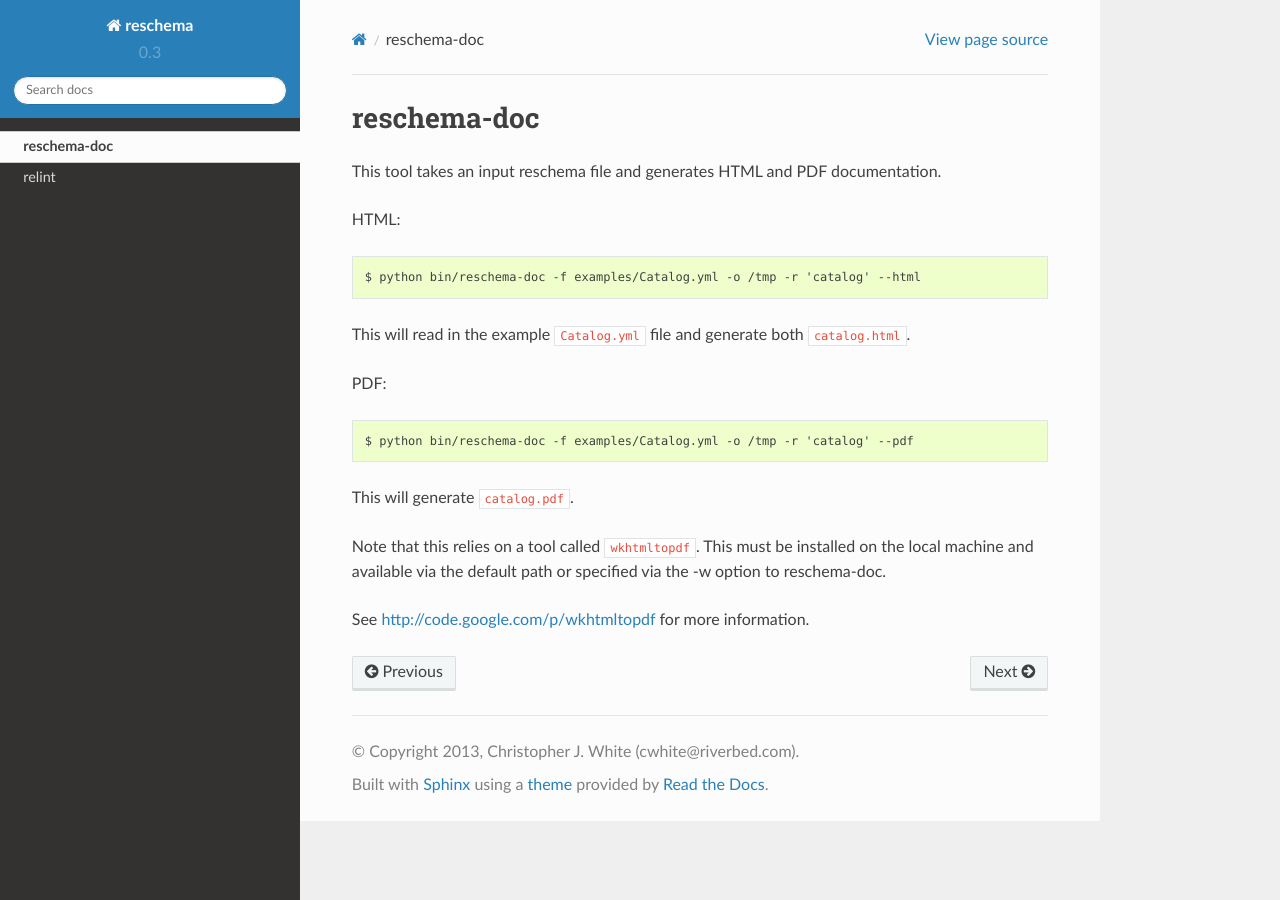
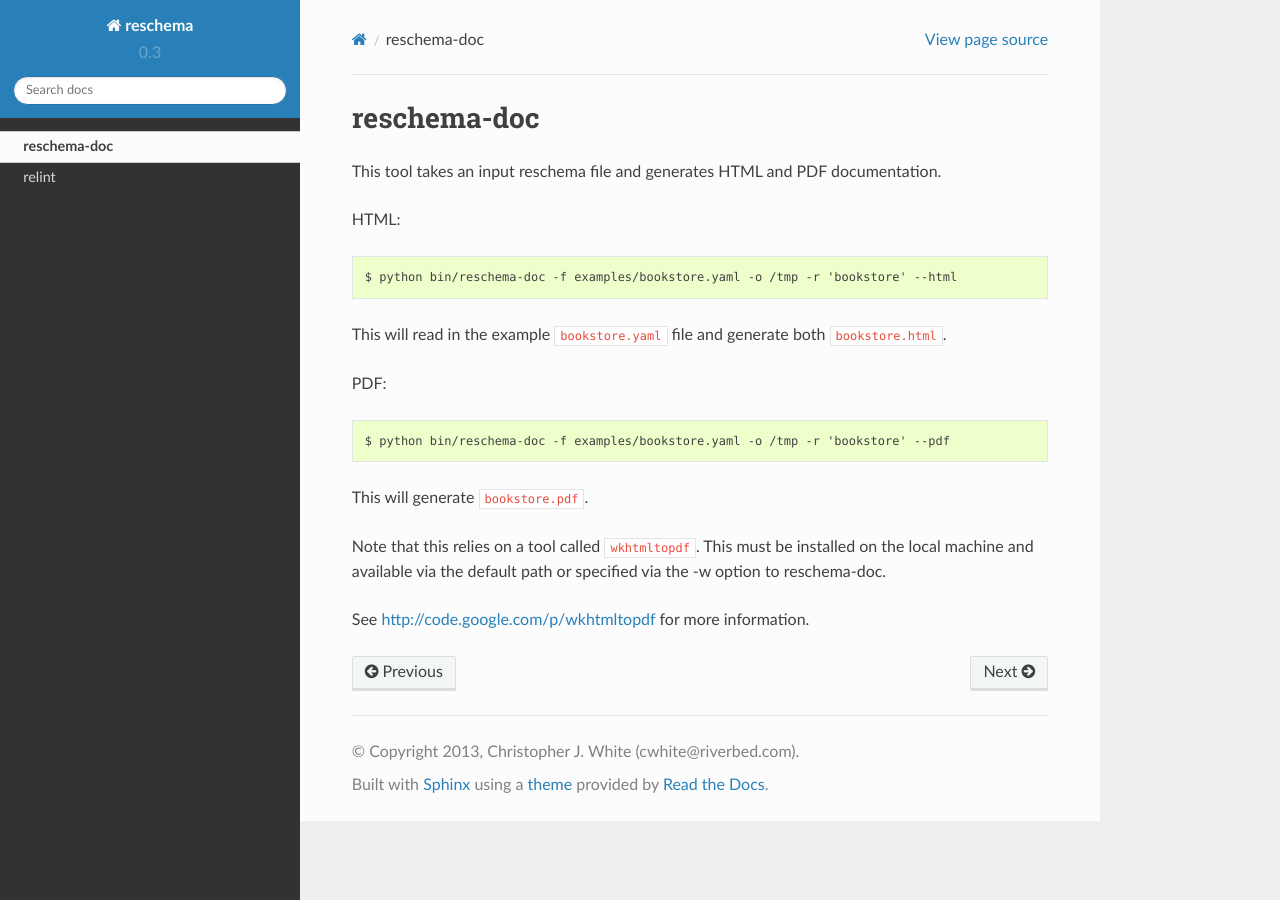
Before and after one commit to riverbed/reschema, a Sphinx documentation site: the page built from docs/reschema-doc.rst, in a window 1280 px wide. Built offline with Sphinx 7.4.7 and the Read the Docs theme 2.0.0, drawn with Linux system fonts in a browser that asks for light colours.

Commit message:
"Catalog" => "bookstore", ".yml" => ".yaml"
Because repeated experience shows that lots of people think that
"catalog" refers to the schema generically, rather than being
specific to the collection-of-books example.  So call it a bookstore.

Also, "*.yaml" is preferred over "*.yml"

According to the YAML FAQ.  Also, we use *.yaml everywhere
internally so having the examples use *.yml is confusing.

```diff
--- a/docs/reschema-doc.rst
+++ b/docs/reschema-doc.rst
@@ -6,16 +6,16 @@ documentation.
 
 HTML: ::
 
-  $ python bin/reschema-doc -f examples/Catalog.yml -o /tmp -r 'catalog' --html
+  $ python bin/reschema-doc -f examples/bookstore.yaml -o /tmp -r 'bookstore' --html
 
-This will read in the example ``Catalog.yml`` file and generate both
-``catalog.html``.
+This will read in the example ``bookstore.yaml`` file and generate both
+``bookstore.html``.
 
 PDF: ::
 
-    $ python bin/reschema-doc -f examples/Catalog.yml -o /tmp -r 'catalog' --pdf
+    $ python bin/reschema-doc -f examples/bookstore.yaml -o /tmp -r 'bookstore' --pdf
 
-This will generate ``catalog.pdf``.
+This will generate ``bookstore.pdf``.
 
 Note that this relies on a tool called ``wkhtmltopdf``.  This must be
 installed on the local machine and available via the default path or
```
Also changed, not shown: 19 other files.
